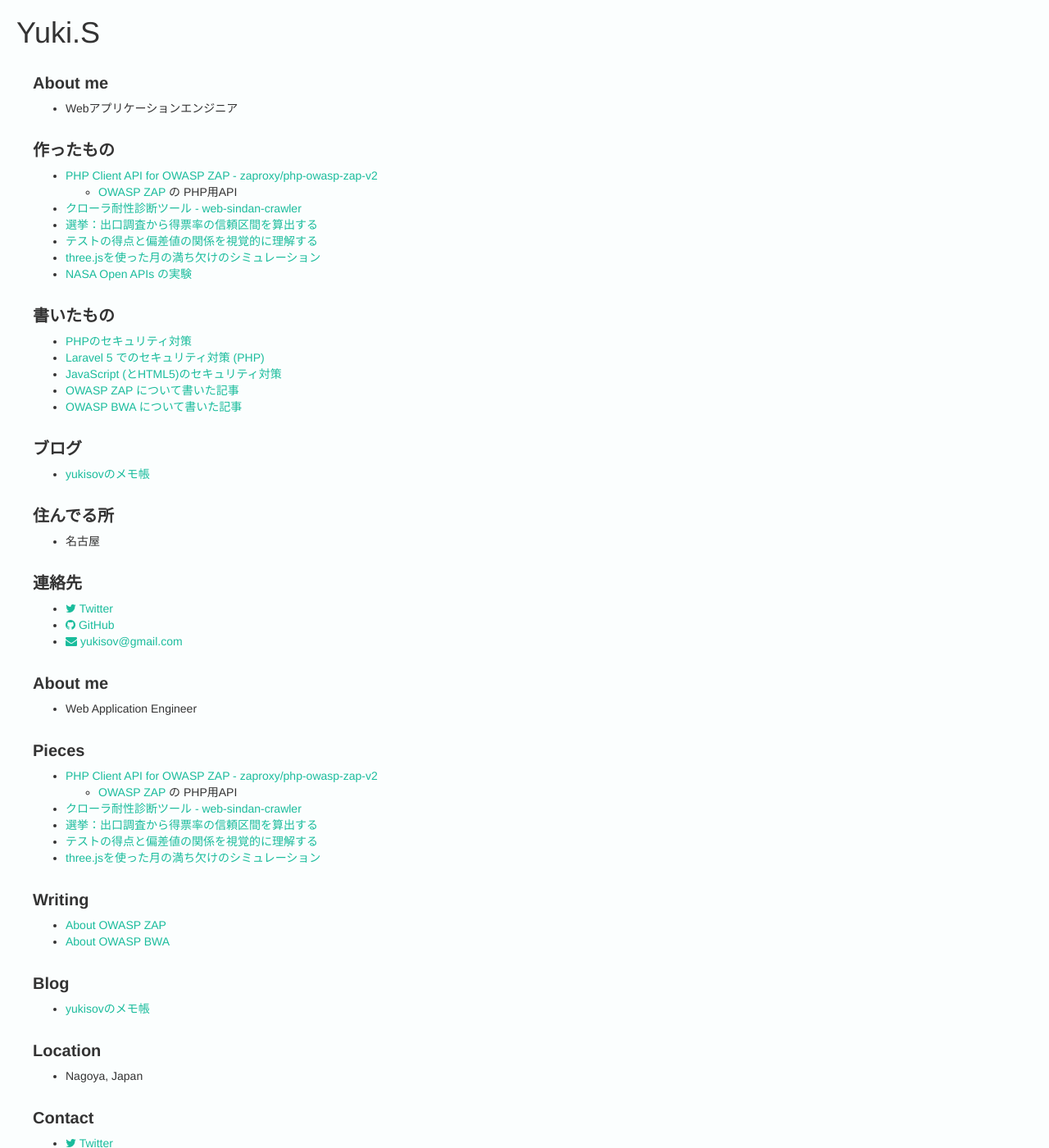
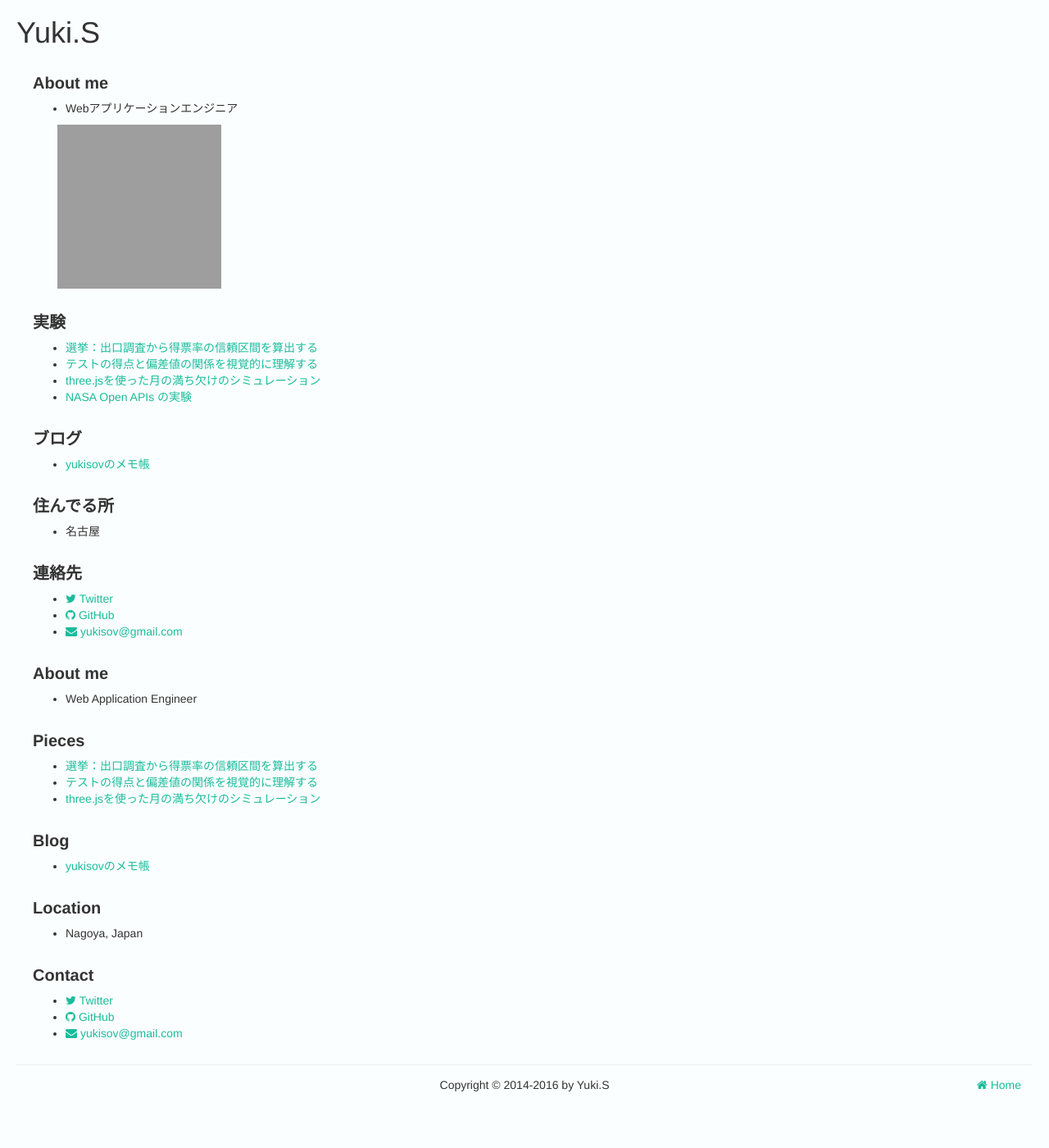
Before and after one commit to yukisov/yukisov.github.io, a Jekyll site: the page built from index.md, in a window 1280 px wide and 1400 px high. Shown: the whole window at 82% size. Built offline with Jekyll 4.4.1, drawn with Linux system fonts in a browser that asks for light colours; nearby versions of some CDN libraries; grey boxes are pictures that could not be loaded.

Commit message:
Update contents

```diff
--- a/index.md
+++ b/index.md
@@ -14,27 +14,17 @@
 
 - Webアプリケーションエンジニア
 
+<img src="http://www.gravatar.com/avatar/75d298fa13be4443f22a5765005f06ba.png" style="width:80px"
+     style="margin-left:30px;">
 
-作ったもの
+
+実験
 ----
 
-- [PHP Client API for OWASP ZAP - zaproxy/php-owasp-zap-v2](https://packagist.org/packages/zaproxy/php-owasp-zap-v2)
-    - [OWASP ZAP](https://www.owasp.org/index.php/OWASP_Zed_Attack_Proxy_Project) の PHP用API
-- [クローラ耐性診断ツール - web-sindan-crawler](https://github.com/yukisov/web-sindan-crawler)
 - [選挙：出口調査から得票率の信頼区間を算出する](http://misc.pupha.net/confidence_interval.html)
 - [テストの得点と偏差値の関係を視覚的に理解する](http://misc.pupha.net/deviation_simulation/)
 - [three.jsを使った月の満ち欠けのシミュレーション](http://misc.pupha.net/moon_phases/)
 - [NASA Open APIs の実験](/ex001.html)
-
-
-書いたもの
-----
-
-- [PHPのセキュリティ対策](http://laboradian.com/security/web-tech/php)
-- [Laravel 5 でのセキュリティ対策 (PHP)](http://laboradian.com/security/web-tech/laravel5)
-- [JavaScript (とHTML5)のセキュリティ対策](http://laboradian.com/security/web-tech/html5-js)
-- [OWASP ZAP について書いた記事](http://www.pupha.net/owasp-zap/)
-- [OWASP BWA について書いた記事](http://www.pupha.net/owasp-bwa/)
 
 
 ブログ
@@ -71,19 +61,9 @@
 Pieces
 ----
 
-- [PHP Client API for OWASP ZAP - zaproxy/php-owasp-zap-v2](https://packagist.org/packages/zaproxy/php-owasp-zap-v2)
-    - [OWASP ZAP](https://www.owasp.org/index.php/OWASP_Zed_Attack_Proxy_Project) の PHP用API
-- [クローラ耐性診断ツール - web-sindan-crawler](https://github.com/yukisov/web-sindan-crawler)
 - [選挙：出口調査から得票率の信頼区間を算出する](http://misc.pupha.net/confidence_interval.html)
 - [テストの得点と偏差値の関係を視覚的に理解する](http://misc.pupha.net/deviation_simulation/)
 - [three.jsを使った月の満ち欠けのシミュレーション](http://misc.pupha.net/moon_phases/)
-
-
-Writing
-----
-
-- [About OWASP ZAP](http://www.pupha.net/owasp-zap/)
-- [About OWASP BWA](http://www.pupha.net/owasp-bwa/)
 
 
 Blog
```
